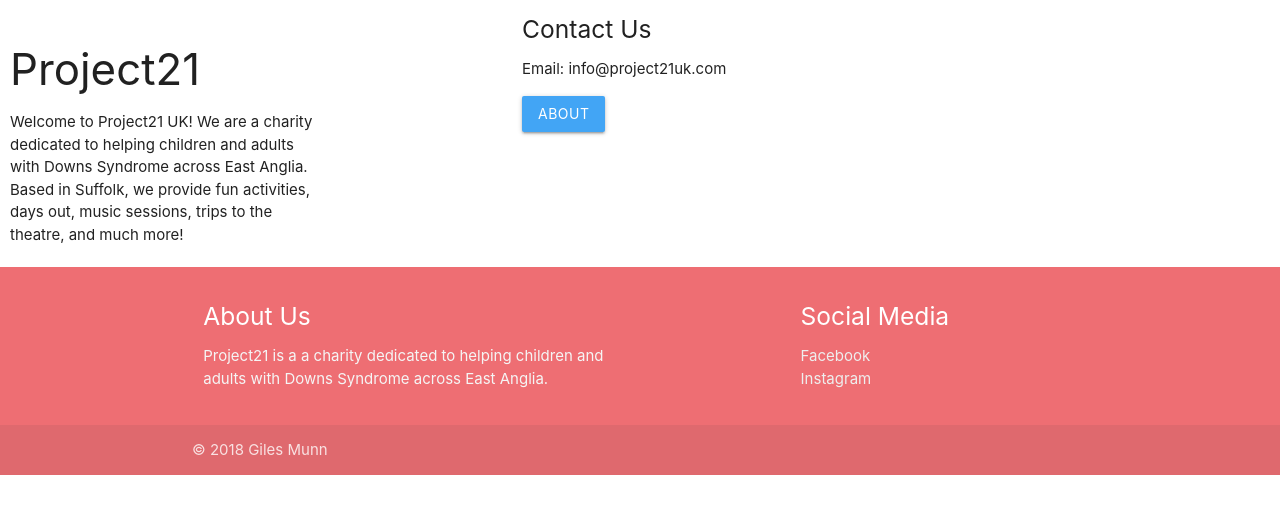
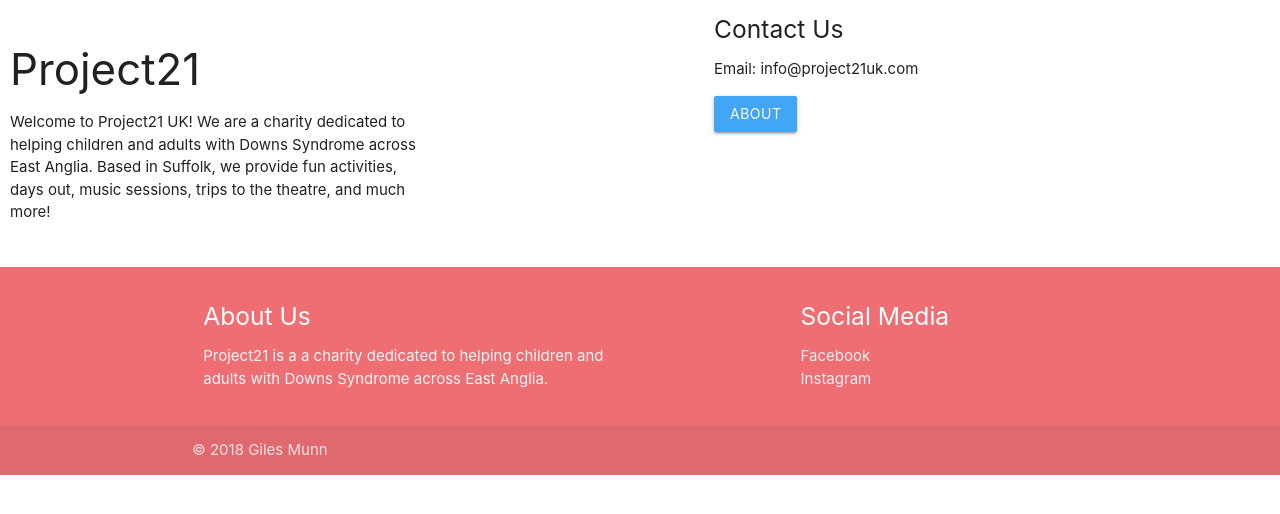
Before and after one commit to Project21UK/Project21UK.github.io, a plain HTML site: page index.html in a window 1280 px wide. Drawn offline with nearby package versions, Linux system fonts and the light colour scheme.

Commit message:
Made text box a bit bigger

```diff
--- a/index.html
+++ b/index.html
@@ -1,7 +1,7 @@
 <title>Project21</title>
 <link rel="icon" href="logo.jpg" type="image/x-icon"/>
 
-<div style="float:left; width:40%; margin-left:10px">
+<div style="float:left; width:55%; margin-left:10px">
 	<h3> Project21 </h3>
 	<div style="width:60%"> Welcome to Project21 UK! We are a charity dedicated to
 	 helping children and adults with Downs Syndrome across East Anglia.
```
